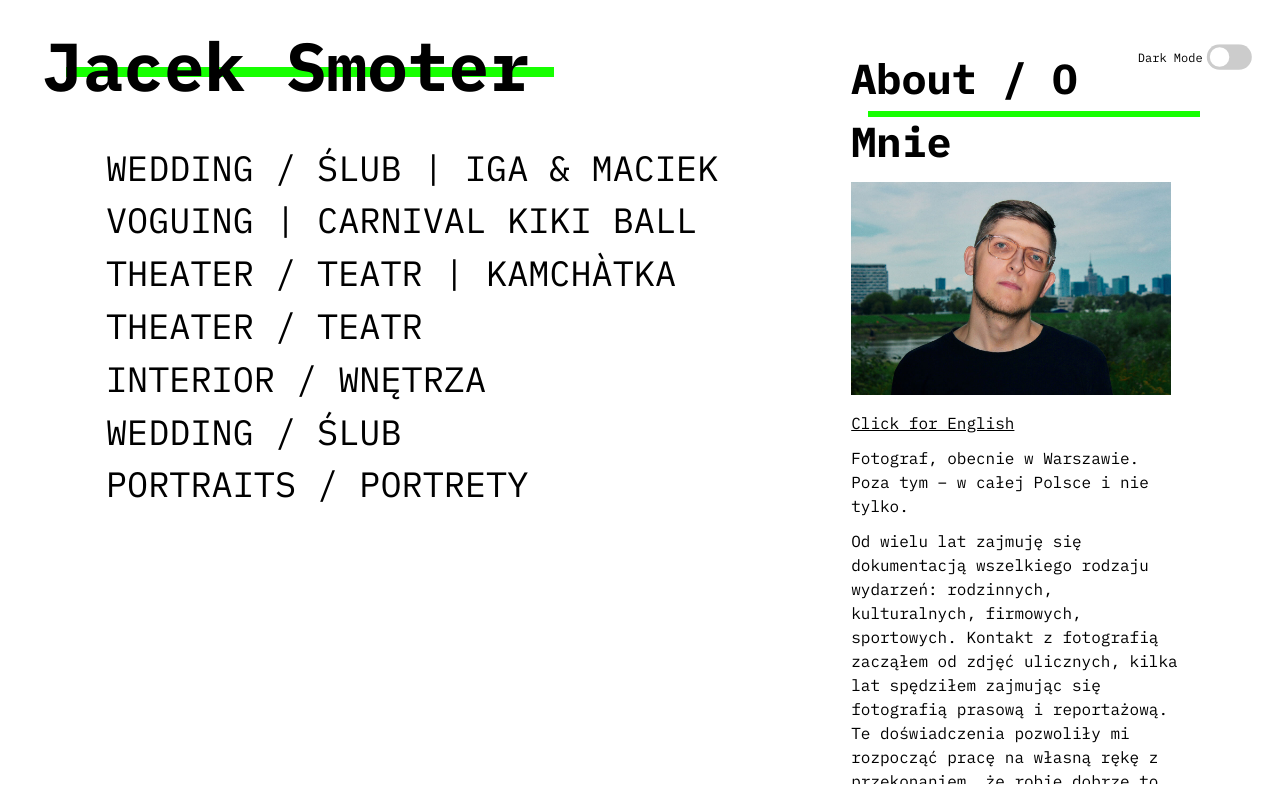
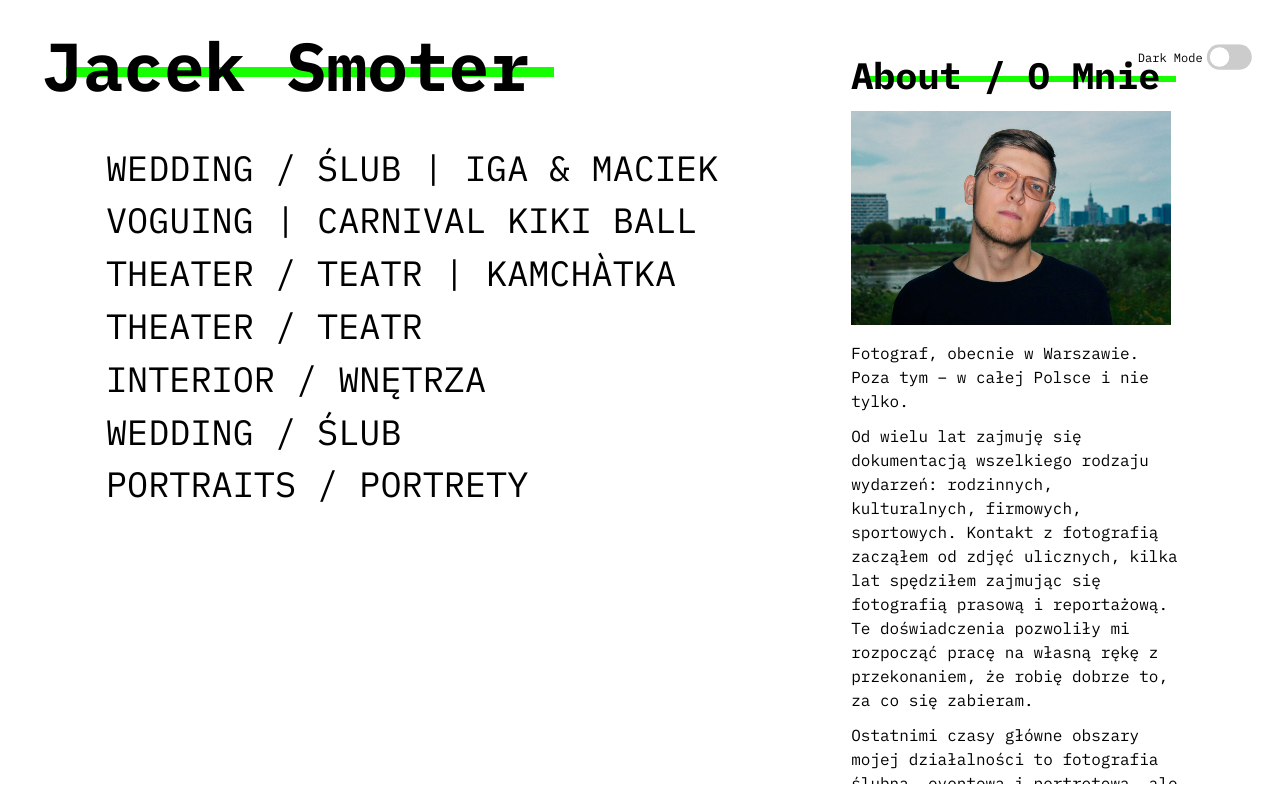
Before and after one commit to jackz070/jaceksmoter.com, a plain HTML site: page index.html in a window 1280 px wide. Drawn offline with Linux system fonts and the light colour scheme.

Commit message:
section__about h1 font-size fix for 13inch macbook size screen, hidden link to ENG about, fixed home link on homepage

```diff
--- a/index.html
+++ b/index.html
@@ -21,7 +21,7 @@
     </div>
     <header class="">
       <h1 class="line-decoration-1" id="header__title">
-        <a href="../index.html">Jacek Smoter</a>
+        <a href="">Jacek Smoter</a>
       </h1>
 
       <nav class="">
@@ -73,9 +73,9 @@
       <section class="section__about">
         <h1 class="line-decoration-2">About / O Mnie</h1>
         <img id="section__about-image" src="./imgs/image-about.jpg" />
-        <p>
+        <!-- <p>
           <a><u>Click for English</u></a>
-        </p>
+        </p> -->
         <p>
           Fotograf, obecnie w Warszawie. Poza tym – w całej Polsce i nie tylko.
         </p>
--- a/style.css
+++ b/style.css
@@ -248,7 +248,7 @@ header {
 }
 
 .section__about h1 {
-  font-size: 2.618rem;
+  font-size: 2.3rem;
   width: fit-content;
 }
 
```
